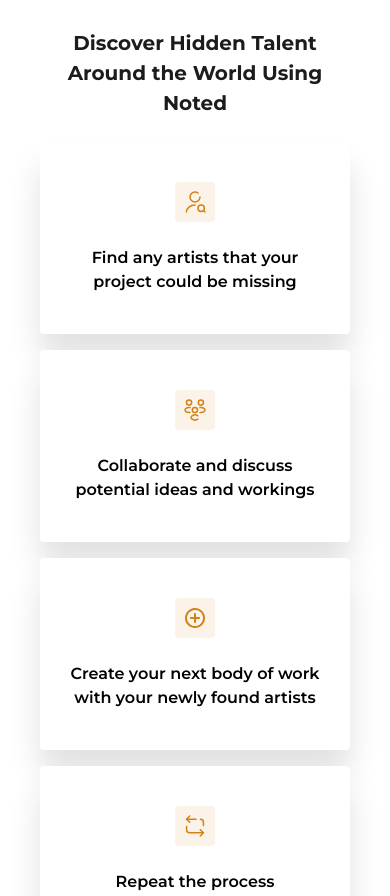
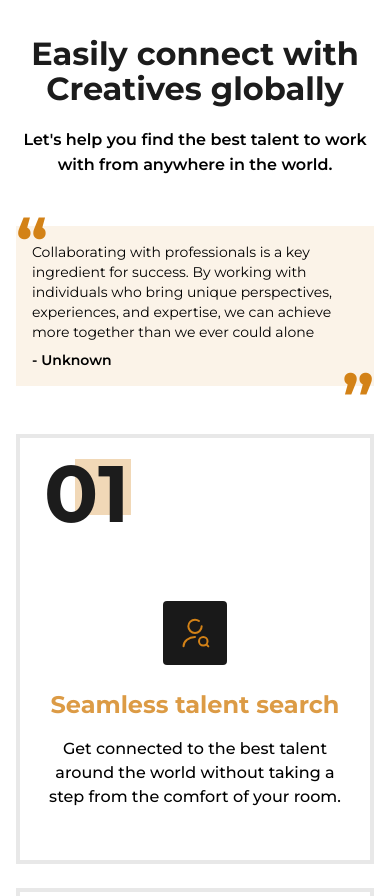
Before and after one commit to DigeetalHub/Noted-web, a Next.js app: page / in a window 390 px wide. Shown: the part 1040-1936 px from the top of the page. Built offline with nearby package versions, Linux system fonts and the light colour scheme.

Commit message:
[FEAT] Features card section mobile view done

```diff
--- a/components/IconText.js
+++ b/components/IconText.js
@@ -1,11 +1,11 @@
 import Image from "next/image";
 import React from "react";
 
-const IconText = ({ src, alt, text, className, textClassName, imgClassName, imgClass }) => {
+const IconText = ({ src, alt, text, className, textClassName, imgClassName, imgClass, number }) => {
 	return (
 		<div className={`${className} flex flex-col`}>
 			<div className={`${imgClassName} p-[5px] fold:p-2 rounded w-[fit-content] mx-auto md:p-3 lg:p-4`}>
-					<Image src={src} alt={alt} className={`w-3 fold:w-auto lg:w-[32px] 4k:w-[50px] aspect-square ${imgClass}`} />
+				<Image src={src} alt={alt} className={`w-3 fold:w-auto lg:w-[32px] 4k:w-[50px] aspect-square ${imgClass}`} />
 			</div>
 			<p className={textClassName}>{text}</p>
 		</div>
--- /dev/null
+++ b/components/IconTextCard.js
@@ -0,0 +1,25 @@
+import Image from "next/image";
+import React from "react";
+
+const IconTextCard = ({ num, image, heading, desc }) => {
+	return (
+		<div className="border-4 border-neutrals50 p-6 flex flex-col gap-[4.5rem]">
+			<div className="relative w-[fit-content]">
+				<p className="font-bold text-[5rem] text-neutrals500 text-left leading-[0.8] before:block before:absolute before:w-[56px] before:h-[56px] before:z-[-1] before:right-[-0.1rem] before:top-[-0.2rem]  before:bg-brandPrimary100 relative inline-block">
+					{num}
+				</p>
+			</div>
+			<div className="flex flex-col items-center gap-6">
+				<div className="p-4 bg-neutrals600 rounded-[4px]">
+					<Image src={image} alt="" className="w-[32px] aspect-square" />
+				</div>
+				<div className="flex flex-col space-y-4">
+					<h2 className="font-bold text-2xl text-brandPrimary400">{heading}</h2>
+					<p className="font-medium pb-[1.7rem]">{desc}</p>
+				</div>
+			</div>
+		</div>
+	);
+};
+
+export default IconTextCard;
--- /dev/null
+++ b/data/cardsData.js
@@ -0,0 +1,23 @@
+import userSearch from "../public/assets/icons/user-search.svg";
+import enc from "../public/assets/icons/enc.svg";
+import darkGlobe from "../public/assets/icons/darkGlobe.svg";
+export const cardsData = [
+	{
+		image: userSearch,
+		heading: "Seamless talent search",
+		num: "01",
+		desc: "Get connected to the best talent around the world without taking a step from the comfort of your room.",
+	},
+	{
+		image: enc,
+		heading: "E2E encrypted chats",
+		num: "02",
+		desc: "Never worry about the security of your conversations with other creatives. We don’t have access to your conversations.",
+	},
+	{
+		image: darkGlobe,
+		heading: "Multiple device access",
+		num: "03",
+		desc: "Access your conversations on all your devices from anywhere in the world with your activities saved.",
+	},
+];
--- a/pages/index.js
+++ b/pages/index.js
@@ -10,13 +10,12 @@
 import DocumentIcon from "../public/assets/icons/document-download.svg";
 import User from "../public/assets/icons/user-icon.svg";
 import Stats from "../public/assets/icons/stats.svg";
-import UserSearch from "../public/assets/icons/user-search.svg";
-import People from "../public/assets/icons/people.svg";
-import Plus from "../public/assets/icons/plus-circle.svg";
-import Repeat from "../public/assets/icons/repeat.svg";
 import Snapshot from "../public/assets/images/snapshot.svg";
 import DownloadNow from "../components/DownloadNow";
 import { useRouter } from "next/router";
+import Link from "next/link";
+import IconTextCard from "../components/IconTextCard";
+import { cardsData } from "../data/cardsData";
 
 export default function Home() {
 	const { scroll, setScrollToAbout, scrollNav, whiteNav, scrollToAbout } = useScroll();
@@ -95,10 +94,12 @@
 							/>
 						</div>
 						<div className="flex flex-col dualFold:flex-row justify-center gap-3 dualFold:gap-6 fold:w-full dualFold:w-[65%] md:w-[30%] xl:w-[20%] mx-auto">
-							<Button
-								label="Download Now"
-								className="text-white py-[8px] fold:py-2 s22:py-3 mx-auto w-[92%] fold:w-[80%] border-[1px] border-brandPrimary500 bg-brandPrimary500 font-semibold rounded text-[0.65rem] fold:text-[0.75rem] s22:text-[1rem] dualFold:w-[100%] md:w-[100%] lg:w-[85%] xl:w-[%] bigScreen:w-[15] lg:hover:bg-transparent lg:hover:text-brandPrimary400 transition duration-300 ease-in-out] bigScreen:py-4 bigScreen:text-[1.5rem]"
-							/>
+							<Link
+								href="#waiting-list"
+								className="text-white py-[8px] fold:py-2 s22:py-3 mx-auto w-[92%] fold:w-[80%] border-[1px] border-brandPrimary500 bg-brandPrimary500 font-semibold rounded text-[0.65rem] fold:text-[0.75rem] s22:text-[1rem] dualFold:w-[100%] md:w-[100%] lg:w-[75%] xl:w-[%] bigScreen:w-[15] lg:hover:bg-transparent lg:hover:text-brandPrimary400 transition duration-300 ease-in-out] bigScreen:py-4 bigScreen:text-[1.5rem] text-center"
+							>
+								Download Now
+							</Link>
 						</div>
 					</div>
 					{!whiteNav && (
@@ -147,61 +148,45 @@
 						/>
 					</div>
 				</section>
-				<section className="p-4 i13:p-[2.5rem] i13:pb-4 text-center md:py-[5rem] lg:px-[3.5rem] xl:px-[4rem] bigScreen:px-[6rem]">
-					<Subheading
-						classes="text-neutrals500 font-bold text-[0.75rem] s22:text-[1.25rem] mb-[1.5rem] md:hidden"
-						content="Discover Hidden Talent Around the World Using Noted"
-					/>
-					<Subheading
-						classes="text-neutrals500 font-bold text-[2rem] lg:text-[2.5rem] mb-[1.5rem] hidden md:block bigScreen:text-[3.5rem]"
-						content="How it works!"
-					/>
-					<div className="grid dualFold:grid-cols-2 lg:grid-cols-2 xl:grid-cols-4 gap-4 bigScreen:w-[95%] bigScreen:mx-auto bigScreen:gap-6">
-						<IconText
-							src={UserSearch}
-							alt="Icon explaining how users can search for other users"
-							text="Find any artists that your project could be missing"
-							textClassName="font-semibold text-[0.6rem] fold:text-[1rem] md:font-bold fold:px-3 xl:px-4 laptops:px-5 2xl:px-8 md:text-[1.25rem] lg:text-[1.4rem] xl:text-[1.25rem] laptops:text-[1.25rem] bigScreen:text-[2rem] bigScreen:px-0"
-							className="p-[0.8rem] fold:p-6 fold:py-[2.5rem] gap-4 fold:gap-6 lg:py-[2rem] xl:py-[3.5rem] flex flex-col items-center justify-center bg-white shadow-card rounded transition duration-500 lg:hover:shadow-cardHover"
-							imgClassName="bg-brandPrimary50"
-						/>
-						<IconText
-							src={People}
-							alt="Icon explaining users can collaborate with other users"
-							text="Collaborate and discuss potential ideas and workings"
-							textClassName="font-semibold text-[0.6rem] fold:text-[1rem] md:font-bold fold:px-3 i13:px-0 i14Max:px-3 md:px-0 xl:px-2 2xl:px-8 md:text-[1.25rem] lg:text-[1.4rem] xl:text-[1.25rem] laptops:text-[1.25rem] bigScreen:text-[2rem] bigScreen:px-0"
-							className="p-[0.8rem] fold:p-6 fold:py-[2.5rem] gap-4 fold:gap-6 lg:py-[2rem] xl:py-[3.5rem] flex flex-col items-center justify-center bg-white shadow-card rounded transition duration-500 lg:hover:shadow-cardHover"
-							imgClassName="bg-brandPrimary50"
-						/>
-
-						<IconText
-							src={Plus}
-							alt="Icon explaining users can immediately start working with other users"
-							text="Create your next body of work with your newly found artists"
-							textClassName="font-semibold text-[0.6rem] fold:text-[1rem] md:font-bold md:text-[1.25rem] lg:text-[1.4rem] xl:px-1 xl:text-[1.25rem] laptops:text-[1.25rem] bigScreen:text-[2rem] bigScreen:px-0"
-							className="p-[0.8rem] fold:p-6 fold:py-[2.5rem] gap-4 fold:gap-6 lg:py-[2rem] xl:py-[3.5rem] flex flex-col items-center justify-center bg-white shadow-card rounded transition duration-500 lg:hover:shadow-cardHover"
-							imgClassName="bg-brandPrimary50"
-						/>
-
-						<IconText
-							src={Repeat}
-							alt="Icon explaining users can repeat the process whenever there's a project"
-							text="Repeat the process whenever there's a project"
-							textClassName="font-semibold text-[0.6rem] fold:text-[1rem] md:font-bold fold:px-3 i14Max:px-5 xl:px-3 2xl:px-8 md:text-[1.25rem] lg:text-[1.4rem] xl:text-[1.25rem] laptops:text-[1.25rem] bigScreen:text-[2rem] bigScreen:px-0"
-							className="p-[0.8rem] fold:p-6 fold:py-[2.5rem] gap-4 fold:gap-6 lg:py-[2rem] xl:py-[3.5rem] flex flex-col items-center justify-center bg-white shadow-card rounded lg:col-start-2 xl:col-auto transition duration-500 lg:hover:shadow-cardHover"
-							imgClassName="bg-brandPrimary50"
-						/>
+				<section className="p-4 py-[3rem] text-center">
+					<div className="">
+						<div className="">
+							<div className="mb-[3rem]">
+								<h2 className="text-neutrals500 leading-[1.1] font-bold text-[0.75rem] s22:text-[2rem] mb-[1.25rem]">
+									Easily connect with Creatives globally
+								</h2>
+								<p className="font-semibold text-[0.6rem] fold:text-[1rem] leading-[25.6px] i14Max:px-5 xl:px-3 2xl:px-8 md:text-[1.25rem] lg:text-[1.4rem] xl:text-[1.25rem] laptops:text-[1.25rem] bigScreen:text-[2rem] bigScreen:px-0">
+									Let&apos;s help you find the best talent to work with from anywhere in the world.
+								</p>
+							</div>
+							<div className="p-4 bg-brandPrimary50 relative text-left space-y-2">
+								<p className="text-sm">
+									Collaborating with professionals is a key ingredient for success. By working with individuals who
+									bring unique perspectives, experiences, and expertise, we can achieve more together than we ever could
+									alone
+								</p>
+								<p className="text-sm font-semibold">- Unknown</p>
+								<span className="font-bold text-[4rem] text-brandPrimary500 absolute top-[-2.5rem] left-0">“</span>
+								<span className="font-bold text-[4rem] text-brandPrimary500 absolute bottom-[-2rem] right-0 rotate-180">
+									“
+								</span>
+							</div>
+							<div className="mt-[3rem] flex flex-col gap-6">
+								{cardsData.map(({ image, num, heading, desc }) => (
+									<IconTextCard image={image} num={num} heading={heading} desc={desc} key={num} />
+								))}
+							</div>
+						</div>
 					</div>
 				</section>
 				<article
 					ref={aboutRef}
-					className="mt-4 fold:mt-0 bg-brandPrimary50 fold:bg-transparent fold:bg-wavyBgMobile md:bg-wavyBgDesktop bg-no-repeat bg-center bg-cover px-[1rem] fold:px-[1.875rem] py-[2.5rem] fold:py-[5.5rem] md:py-[7rem] md:px-[3rem]"
+					className="text-white px-4 py-[3rem] bg-neutrals500  "
 				>
-					<Heading
-						classes="text-neutrals500 text-center font-bold fold:text-[1.25rem] md:text-[2rem] lg:text-[2.5rem] bigScreen:text-[3.5rem]"
-						coloredContent="Noted"
-						firstContent="About"
-					/>
+					<div className="text-center">
+						<h2 className="">Match with the best creatives</h2>
+						<p className=""></p>
+					</div>
 					<div className="dualFold:flex flex-row justify-between gap-[4rem] mt-4 lg:flex-row lg:mx-auto lg:mt-[2.4rem] lg:w-[80%] bigScreen:w-[65%] bigScreen:mx-auto">
 						<Subheading
 							classes="text-neutrals200 text-[0.6rem] fold:text-base text-center font-semibold dualFold:hidden"
--- a/tailwind.config.js
+++ b/tailwind.config.js
@@ -1,10 +1,6 @@
 /** @type {import('tailwindcss').Config} */
 module.exports = {
-  content: [
-    "./app/**/*.{js,ts,jsx,tsx}",
-    "./pages/**/*.{js,ts,jsx,tsx}",
-    "./components/**/*.{js,ts,jsx,tsx}",
-  ],
+	content: ["./app/**/*.{js,ts,jsx,tsx}", "./pages/**/*.{js,ts,jsx,tsx}", "./components/**/*.{js,ts,jsx,tsx}"],
 	theme: {
 		extend: {
 			screens: {
@@ -23,6 +19,7 @@
 			},
 			colors: {
 				brandPrimary50: "#FBF3E8",
+				brandPrimary100: "#F1D8B7",
 				brandPrimary200: "#EBC694",
 				brandPrimary400: "#DC9B45",
 				brandPrimary500: "#D38217",
@@ -33,6 +30,7 @@
 				neutrals300: "#676767",
 				neutrals400: "#494949",
 				neutrals500: "#1C1C1C",
+				neutrals600: "#191919",
 				header: "rgba(255, 255, 255, 0.01)",
 				overlay: "rgba(15, 15, 15, 0.88);",
 				label: "#828282",
```
Also changed, not shown: public/assets/icons/darkGlobe.svg (added), public/assets/icons/enc.svg (added). Lines whose indentation alone changed are shown as unchanged.
